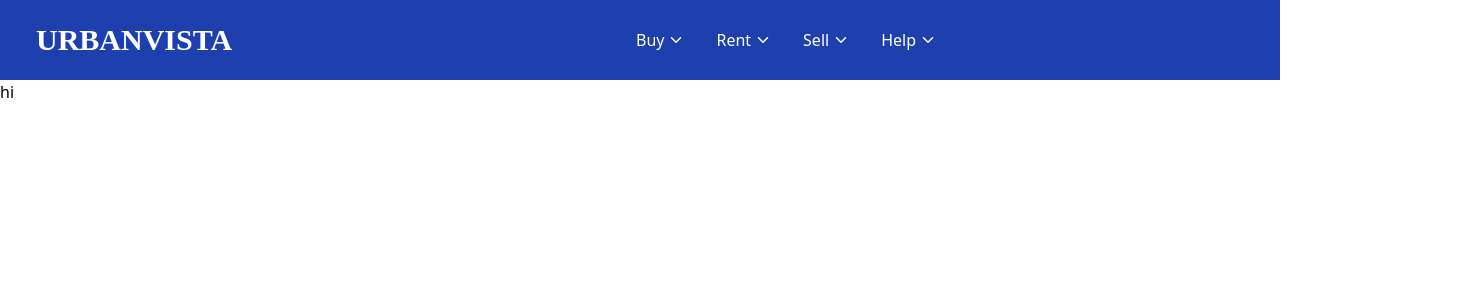
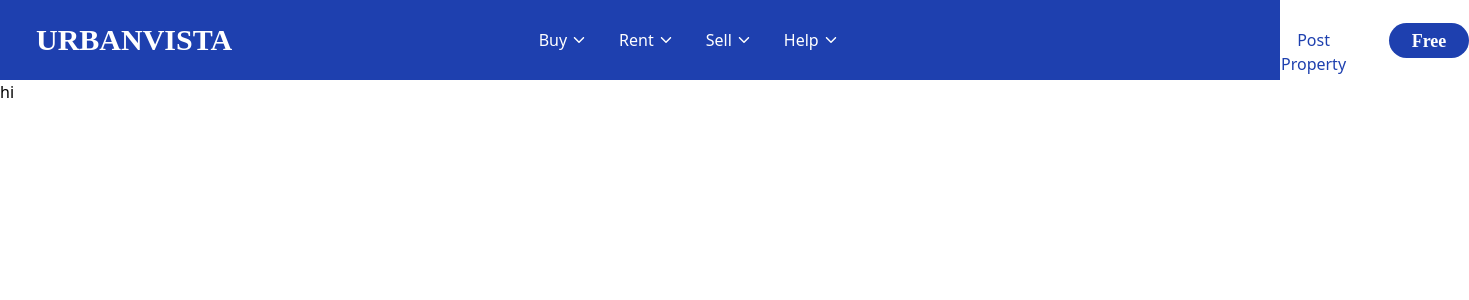
Before and after one commit to Rameeskc/urabanvista, a React (Vite) app: page / in a window 1280 px wide. Shown: the top 300 px of the page, 1469 px wide, since content can reach past the window. Built offline with nearby package versions, Linux system fonts and the light colour scheme; a web font is replaced by a local one.

Commit message:
nav bar updated

```diff
--- /dev/null
+++ b/src/components/JoinButton.jsx
@@ -0,0 +1,15 @@
+import React from 'react'
+
+const SellButton = (props) => {
+    const {buttonStyle,ab} = props
+  return (
+    <div className={` ${buttonStyle}`}>
+        <button className={`${ab}w-[220px] h-[50px] rounded-full bg-white relative`}>
+            <p className='text-blue-800 absolute top-[13px] left-[21px] text-md'>Post Property</p>
+            <div className='w-[80px] h-[35px] bg-blue-800 absolute left-[129px] top-[8px] rounded-full flex justify-center items-center font-bold text-lg text-white font-Vollkorn'> Free</div>
+        </button>
+    </div>
+  )
+}
+
+export default SellButton
--- a/src/components/NavBar.jsx
+++ b/src/components/NavBar.jsx
@@ -2,6 +2,7 @@ import React,{useState} from 'react'
 import { IoIosArrowDown } from "react-icons/io";
 import { FaBars } from "react-icons/fa";
 import { FaTimes } from "react-icons/fa";
+import SellButton from "../components/JoinButton";
 
 const NavBar = () => {
 
@@ -28,6 +29,8 @@ const NavBar = () => {
 
   ]
 
+
+
   return (
     <div className='h-[80px] w-full bg-blue-800 flex items-center justify-between px-3 pr-5'>
       <div className='px-2 w-[150px] lg:w-[300px] lg:px-6 text-white'>
@@ -52,15 +55,25 @@ const NavBar = () => {
       </div>
 
       { nav && (
-        <ul className='flex flex-col justify-evenly items-center absolute top-[55px] right-[-21px] h-[300px] w-[250px] duration-300 bg-blue-800 xl:hidden'>
+        <ul className='flex flex-col justify-evenly items-center absolute top-[55px] right-[-21px] h-[300px] w-[250px] duration-300 bg-blue-800 text-white text-xl xl:hidden'>
           {
           items.map(({item,id})=>(
-            <li key={id} className='h-[75px] w-full px-4 flex items-center justify-center gap-1 border'>{item} <IoIosArrowDown /> </li>
+            <li key={id} className='h-[75px] w-full px-4 flex items-center justify-center gap-1 border '>{item} <IoIosArrowDown /> </li>
           ))}
+
+
+          <li><SellButton ab={'w-[220px] h-[50px] rounded-full bg-white relative'}/></li>
+
+
         </ul>
       )}
 
     </nav>
+
+      <SellButton buttonStyle={"hidden xl:flex"}/>
+
+
+
     </div>
 
   )
```
